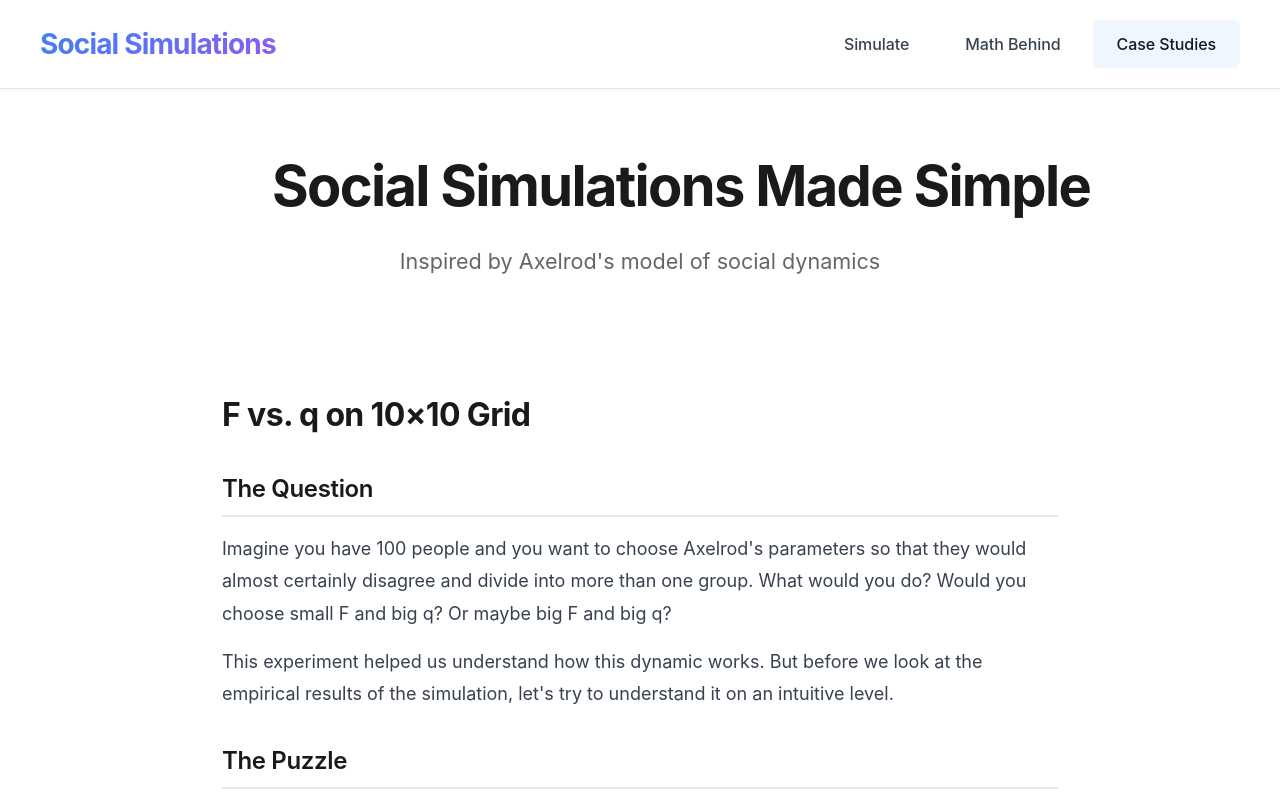
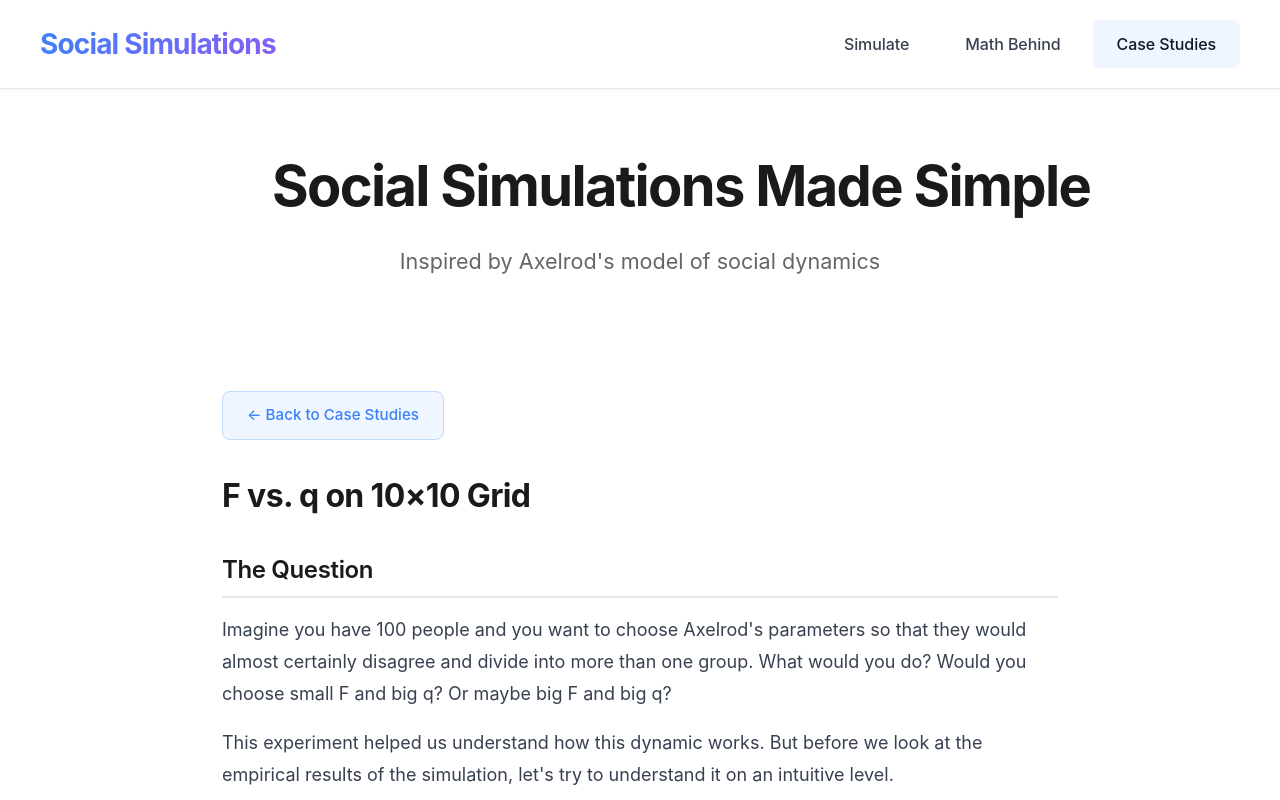
Before and after one commit to MartinZust123/social-simulations, a React (Vite) app: page /case-studies/f-vs-q in a window 1280 px wide. Shown: the top 800 px of the page. Built offline with nearby package versions, Linux system fonts and the light colour scheme.

Commit message:
Back to case studies button

```diff
--- a/src/components/CaseStudiesPage.css
+++ b/src/components/CaseStudiesPage.css
@@ -1,4 +1,28 @@
 /* Case Studies Page Styles */
+
+.back-to-case-studies {
+  display: inline-flex;
+  align-items: center;
+  gap: 0.5rem;
+  padding: 0.75rem 1.5rem;
+  margin-bottom: 2rem;
+  font-size: 0.95rem;
+  font-weight: 500;
+  color: #3b82f6;
+  background: #eff6ff;
+  border: 1px solid #bfdbfe;
+  border-radius: 8px;
+  text-decoration: none;
+  transition: all 0.3s ease;
+  cursor: pointer;
+}
+
+.back-to-case-studies:hover {
+  background: #dbeafe;
+  border-color: #93c5fd;
+  transform: translateX(-4px);
+  box-shadow: 0 2px 8px rgba(59, 130, 246, 0.15);
+}
 
 .case-studies-intro {
   text-align: center;
--- a/src/components/FvsQCaseStudy.jsx
+++ b/src/components/FvsQCaseStudy.jsx
@@ -1,7 +1,13 @@
+import { Link } from 'react-router-dom';
+import './CaseStudiesPage.css';
+
 function FvsQCaseStudy() {
   return (
     <main className="math-content">
       <div className="math-section">
+        <Link to="/case-studies" className="back-to-case-studies">
+          ← Back to Case Studies
+        </Link>
         <h2 className="math-heading">F vs. q on 10×10 Grid</h2>
 
         <h3 className="math-subheading">The Question</h3>
```
